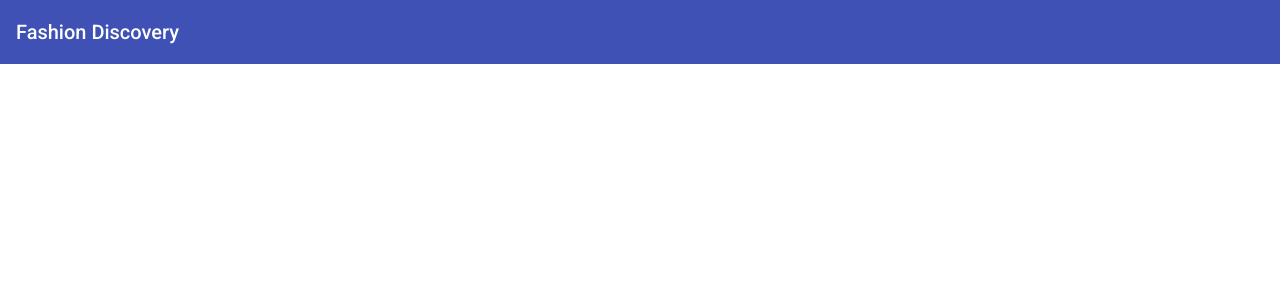
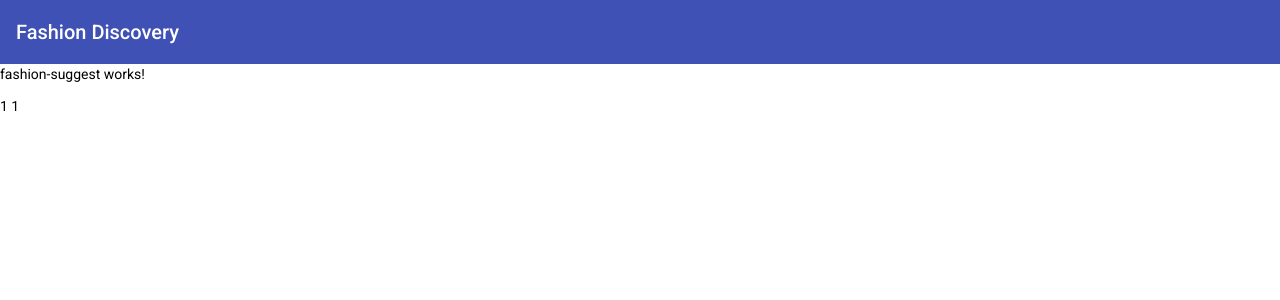
Before and after one commit to KimPeter1981/urbanfood, an Angular app in the folder fashion_discover_frontend/fashiondiscovery/: page /suggest/1/1 in a window 1280 px wide. Before the commit this address led to /. Shown: the top 300 px of the page. Built offline with nearby package versions, Linux system fonts and the light colour scheme.

Commit message:
Implementation f Frontend

```diff
--- a/fashion_discover_frontend/fashiondiscovery/src/app/app-routing.module.ts
+++ b/fashion_discover_frontend/fashiondiscovery/src/app/app-routing.module.ts
@@ -3,10 +3,12 @@ import { Routes, RouterModule } from '@angular/router';
 import {UploadComponent} from './upload/upload.component'
 import {FashionDisplayComponent} from './fashion-display/fashion-display.component'
 import {FashionDetailsComponent} from './fashion-details/fashion-details.component'
+import {FashionSuggestComponent} from './fashion-suggest/fashion-suggest.component'
 
 const routes: Routes = [{path: '', component: UploadComponent},
                         {path: 'display', component: FashionDisplayComponent},
-                        {path: 'details/:id/:piece', component: FashionDetailsComponent}];
+                        {path: 'details/:id/:piece', component: FashionDetailsComponent},
+                        {path: 'suggest/:id/:piece', component: FashionSuggestComponent}];
 
 @NgModule({
   imports: [RouterModule.forRoot(routes)],
--- a/fashion_discover_frontend/fashiondiscovery/src/app/app.module.ts
+++ b/fashion_discover_frontend/fashiondiscovery/src/app/app.module.ts
@@ -14,6 +14,7 @@ import { FashionDetailsService } from './fashion-details/fashion-details.service
 import { HttpClientModule } from '@angular/common/http';
 import { FashionDisplayComponent } from './fashion-display/fashion-display.component';
 import { FashionDetailsComponent } from './fashion-details/fashion-details.component';
+import { FashionSuggestComponent } from './fashion-suggest/fashion-suggest.component';
 
 @NgModule({
   declarations: [
@@ -21,7 +22,8 @@ import { FashionDetailsComponent } from './fashion-details/fashion-details.compo
     HeaderComponent,
     UploadComponent,
     FashionDisplayComponent,
-    FashionDetailsComponent
+    FashionDetailsComponent,
+    FashionSuggestComponent
   ],
   imports: [
     BrowserModule,
--- /dev/null
+++ b/fashion_discover_frontend/fashiondiscovery/src/app/fashion-suggest/fashion-suggest.component.html
@@ -0,0 +1,3 @@
+<p>fashion-suggest works!</p>
+{{uuid}}
+{{piece}}
--- /dev/null
+++ b/fashion_discover_frontend/fashiondiscovery/src/app/fashion-suggest/fashion-suggest.component.ts
@@ -0,0 +1,23 @@
+import { Component, OnInit } from '@angular/core';
+import {Router} from '@angular/router';
+import { ActivatedRoute } from '@angular/router';
+
+@Component({
+  selector: 'app-fashion-suggest',
+  templateUrl: './fashion-suggest.component.html',
+  styleUrls: ['./fashion-suggest.component.css']
+})
+export class FashionSuggestComponent implements OnInit {
+
+  uuid: string = null;
+  piece: string = null;
+
+  constructor(private router: Router, private route: ActivatedRoute) { }
+
+  ngOnInit(): void {
+    const routeParams = this.route.snapshot.paramMap;
+    this.uuid = routeParams.get('id');
+    this.piece = routeParams.get('piece');
+  }
+
+}
```
Also changed, not shown: fashion_discover_frontend/fashiondiscovery/src/app/fashion-suggest/fashion-suggest.service.ts (added, +9 -0 lines), fashion_discover_frontend/fashiondiscovery/src/app/fashion-suggest/fashion-suggest.component.css (added), 2 other files (tests, documents, lock files or other folders).
